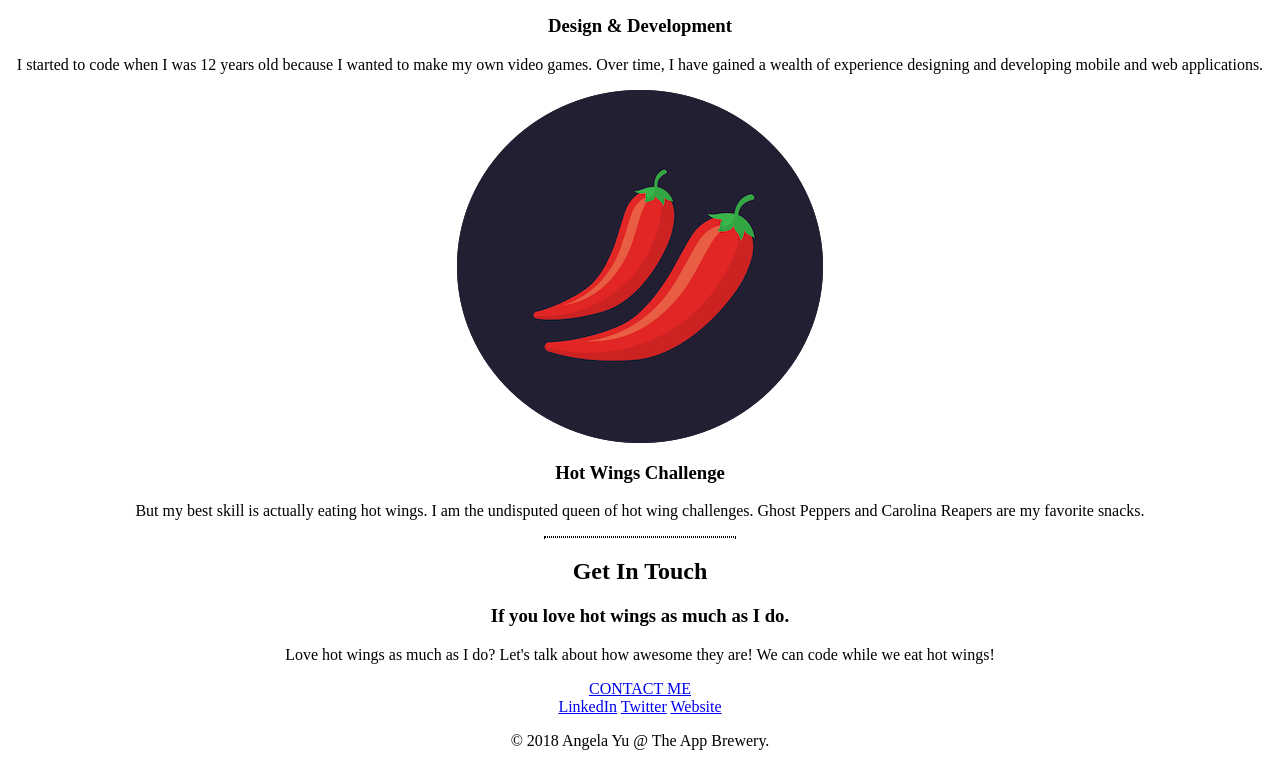
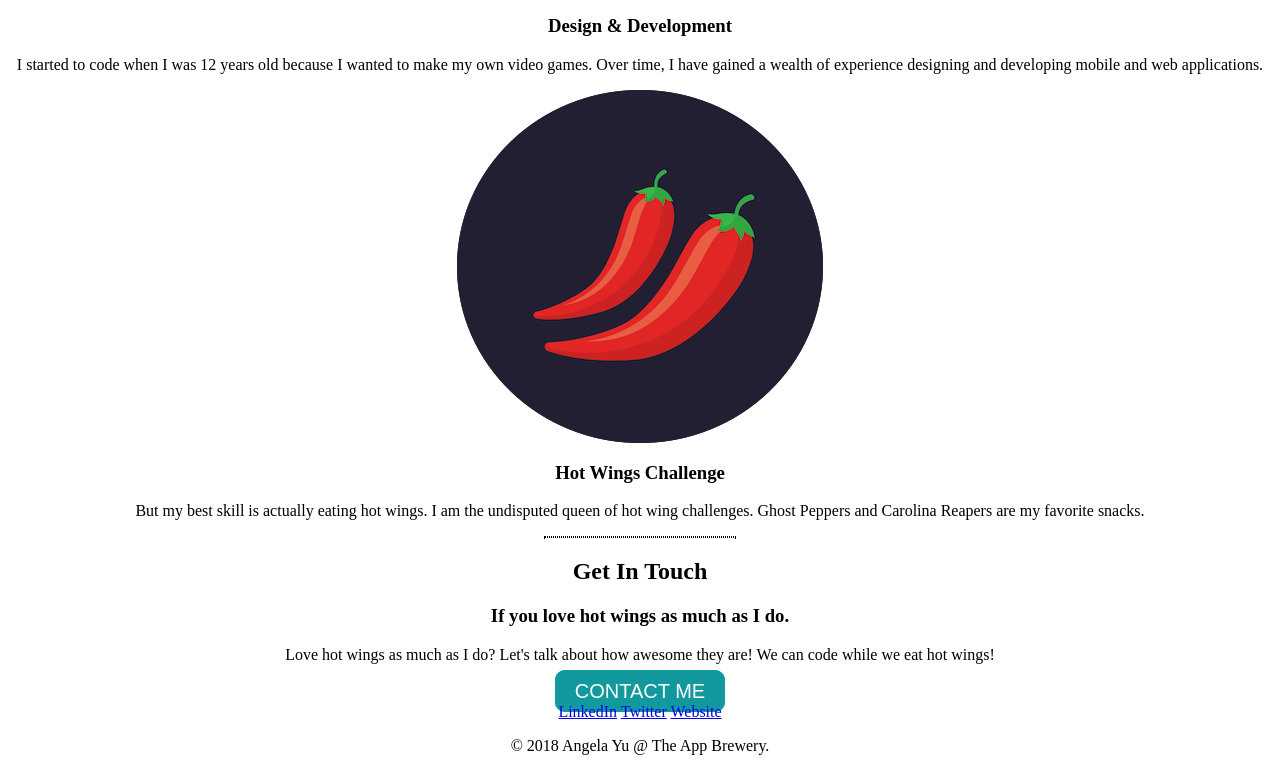
Before and after one commit to baibai27/Udemy-Personal-Website, a plain HTML site: page index.html in a window 1280 px wide. Shown: the part 1343-2114 px from the top of the page. Drawn offline with Linux system fonts and the light colour scheme.

Commit message:
Add button features css

```diff
--- a/css/styles.css
+++ b/css/styles.css
@@ -27,4 +27,29 @@ hr{
   border-style: dotted;
   width:15%;
 }
+.btn {
+  background: #11999e;
+  background-image: -webkit-linear-gradient(top, #11999e, #11999e);
+  background-image: -moz-linear-gradient(top, #11999e, #11999e);
+  background-image: -ms-linear-gradient(top, #11999e, #11999e);
+  background-image: -o-linear-gradient(top, #11999e, #11999e);
+  background-image: linear-gradient(to bottom, #11999e, #11999e);
+  -webkit-border-radius: 10;
+  -moz-border-radius: 10;
+  border-radius: 10px;
+  font-family: Arial;
+  color: #ffffff;
+  font-size: 20px;
+  padding: 10px 20px 10px 20px;
+  text-decoration: none;
 }
+
+.btn:hover {
+  background: #3cb0fd;
+  background-image: -webkit-linear-gradient(top, #3cb0fd, #3498db);
+  background-image: -moz-linear-gradient(top, #3cb0fd, #3498db);
+  background-image: -ms-linear-gradient(top, #3cb0fd, #3498db);
+  background-image: -o-linear-gradient(top, #3cb0fd, #3498db);
+  background-image: linear-gradient(to bottom, #3cb0fd, #3498db);
+  text-decoration: none;
+}
```
